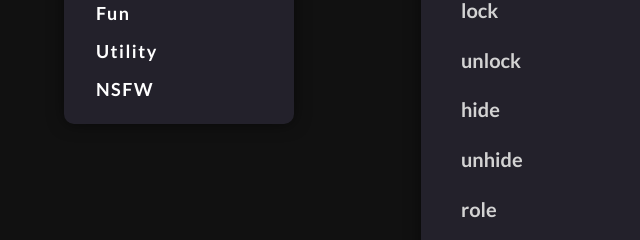
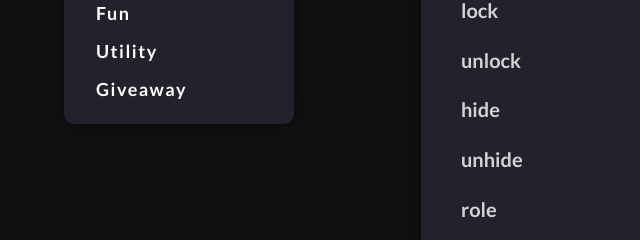
Before and after one commit to goldzo/lost-web, a plain HTML site: page cmds/index.html in a window 1280 px wide. Shown: the part 452-692 px from the top of the page, 0-640 px from the left. Drawn offline with Linux system fonts and the light colour scheme.

Commit message:
Update index.html

```diff
--- a/cmds/index.html
+++ b/cmds/index.html
@@ -30,7 +30,7 @@
                 <li class="open" id="3" onclick="change_board(this)">Economy</li>
                 <li class="open" id="4" onclick="change_board(this)">Fun</li>
                 <li class="open" id="5" onclick="change_board(this)">Utility</li>
-                <li class="open" id="6" onclick="change_board(this)">NSFW</li>
+                <li class="open" id="6" onclick="change_board(this)">Giveaway</li>
             </ul>
         </div>
         <div class="command-list">
```
